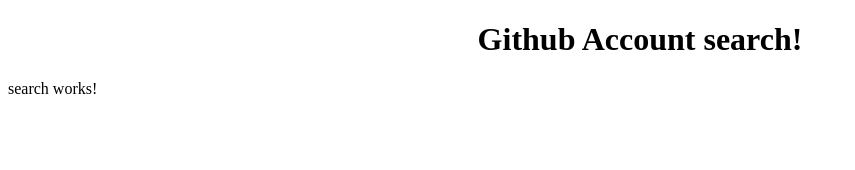
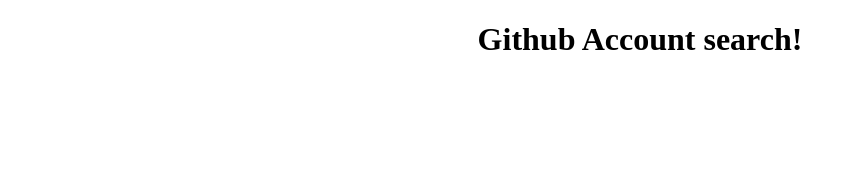
Before and after one commit to AisaJ/githubSearch, an Angular app: page / in a window 1280 px wide. Shown: the top 170 px of the page, without its empty margins (0-855 px from the left). Built offline with nearby package versions, Linux system fonts and the light colour scheme.

Commit message:
Installed bootstrap.

```diff
--- a/package.json
+++ b/package.json
@@ -19,6 +19,7 @@
     "@angular/platform-browser": "~7.2.0",
     "@angular/platform-browser-dynamic": "~7.2.0",
     "@angular/router": "~7.2.0",
+    "bootstrap": "^4.3.1",
     "core-js": "^2.5.4",
     "rxjs": "~6.3.3",
     "tslib": "^1.9.0",
--- a/src/app/search/search.component.html
+++ b/src/app/search/search.component.html
@@ -1,3 +1,3 @@
-<p>
-  search works!
-</p>
+<div class="form-group">
+
+</div>
--- a/src/app/search/search.component.ts
+++ b/src/app/search/search.component.ts
@@ -1,6 +1,6 @@
 import { Component, OnInit } from '@angular/core';
 import {UsersService} from '../display-profile/users.service'
-import {UserRepository} from '../user-repository'
+import {Repositories} from '../repositories'
 
 @Component({
   selector: 'app-search',
@@ -9,7 +9,6 @@ import {UserRepository} from '../user-repository'
 })
 export class SearchComponent implements OnInit {
 
-  userProfile:any=[];
 
   constructor() { }
 
```
Also changed, not shown: 1 other file (tests, documents, lock files or other folders).
